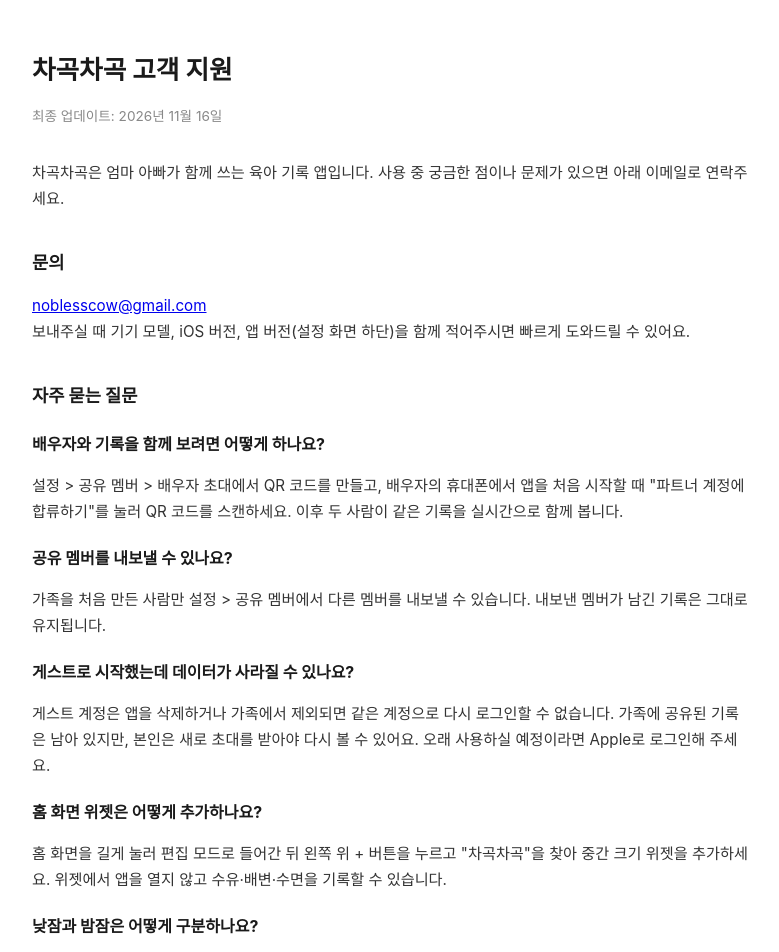
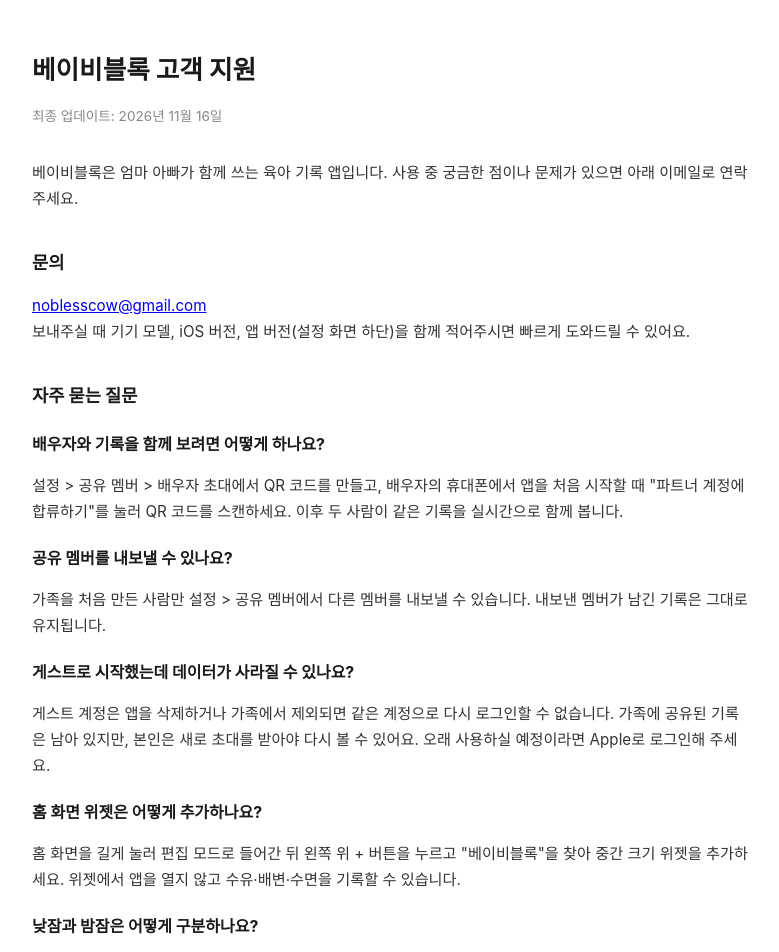
Before and after one commit to spottycow-studio/bebelog-privacy, a plain HTML site: page support.html in a window 1280 px wide. Shown: the top 952 px of the page, without its empty margins (248-1027 px from the left). Drawn offline with Linux system fonts and the light colour scheme.

Commit message:
chore: 앱 이름 베이비블록으로 변경

```diff
--- a/support.html
+++ b/support.html
@@ -3,7 +3,7 @@
 <head>
   <meta charset="UTF-8" />
   <meta name="viewport" content="width=device-width, initial-scale=1.0" />
-  <title>고객 지원 — 차곡차곡</title>
+  <title>고객 지원 — 베이비블록</title>
   <style>
     body {
       font-family: -apple-system, BlinkMacSystemFont, "Segoe UI", sans-serif;
@@ -22,10 +22,10 @@
   </style>
 </head>
 <body>
-  <h1>차곡차곡 고객 지원</h1>
+  <h1>베이비블록 고객 지원</h1>
   <p class="updated">최종 업데이트: 2026년 11월 16일</p>
 
-  <p>차곡차곡은 엄마 아빠가 함께 쓰는 육아 기록 앱입니다. 사용 중 궁금한 점이나 문제가 있으면 아래 이메일로 연락주세요.</p>
+  <p>베이비블록은 엄마 아빠가 함께 쓰는 육아 기록 앱입니다. 사용 중 궁금한 점이나 문제가 있으면 아래 이메일로 연락주세요.</p>
 
   <h2>문의</h2>
   <p><a href="mailto:noblesscow@gmail.com">noblesscow@gmail.com</a><br />
@@ -43,7 +43,7 @@
   <p>게스트 계정은 앱을 삭제하거나 가족에서 제외되면 같은 계정으로 다시 로그인할 수 없습니다. 가족에 공유된 기록은 남아 있지만, 본인은 새로 초대를 받아야 다시 볼 수 있어요. 오래 사용하실 예정이라면 Apple로 로그인해 주세요.</p>
 
   <h3>홈 화면 위젯은 어떻게 추가하나요?</h3>
-  <p>홈 화면을 길게 눌러 편집 모드로 들어간 뒤 왼쪽 위 + 버튼을 누르고 "차곡차곡"을 찾아 중간 크기 위젯을 추가하세요. 위젯에서 앱을 열지 않고 수유·배변·수면을 기록할 수 있습니다.</p>
+  <p>홈 화면을 길게 눌러 편집 모드로 들어간 뒤 왼쪽 위 + 버튼을 누르고 "베이비블록"을 찾아 중간 크기 위젯을 추가하세요. 위젯에서 앱을 열지 않고 수유·배변·수면을 기록할 수 있습니다.</p>
 
   <h3>낮잠과 밤잠은 어떻게 구분하나요?</h3>
   <p>잠든 시각을 기준으로 나눕니다. 기본값은 6시~20시에 잠들면 낮잠, 그 외는 밤잠이며 설정 &gt; 화면·기록 설정에서 가족이 함께 바꿀 수 있습니다.</p>
```
